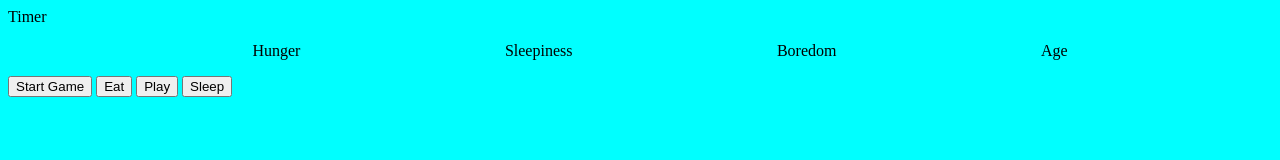
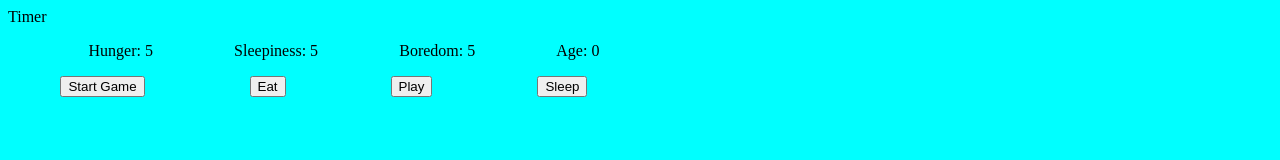
Before and after one commit to angeeg/tamagotchi, a plain HTML site: page index.html in a window 1280 px wide. Drawn offline with Linux system fonts and the light colour scheme.

Commit message:
eat button decrements hunger value

```diff
--- a/css/style.css
+++ b/css/style.css
@@ -1,9 +1,32 @@
 body {
-    background-color: aqua;
+  background-color: aqua;
 }
 
 ul {
-    list-style: none;
+  list-style: none;
+  display: flex;
+  justify-content: space-around;
+}
+
+/* #tamagotchi {
+    width: 103px;
+    height: 103px;
+    background: url('/gato-spritesheet.png');
+    top: 50%;
+    transform: translate(-50%);
+    animation: tamagotchi,
+} */
+
+#buttons {
     display: flex;
-    justify-content: space-evenly;
+    justify-content: space-around;
 }
+
+#egg {
+  height: 400px;
+  width: 50%;
+  height: 550px;
+  /* margin: auto;
+  border: black solid 2px;
+  border-radius: 900px; */
+}
--- a/index.html
+++ b/index.html
@@ -3,23 +3,23 @@
 <head>
     <meta charset="UTF-8">
     <meta name="viewport" content="width=device-width, initial-scale=1.0">
-    <title>Document</title>
+    <title>Tamagotchi</title>
     <link rel="stylesheet" href="css/style.css">
     <script defer type="text/javascript" src="js/tamagotchi.js"></script>
 </head>
 <body>
     <div id="egg">
-        <main id="egg-screen">
+        <main id="screen">
             <div id="timer">Timer</div>
             <div id="tamagotchi">
 
             </div>
             <div id="stats">
                 <ul>
-                    <li class="stats">Hunger</li>
-                    <li class="stats">Sleepiness</li>
-                    <li class="stats">Boredom</li>
-                    <li class="stats">Age</li>
+                    <li id="hunger" class="stats">Hunger</li>
+                    <li id="sleepiness" class="stats">Sleepiness</li>
+                    <li id="boredom" class="stats">Boredom</li>
+                    <li id="age" class="stats">Age</li>
                 </ul>
             </div>
         </main>
--- a/js/tamagotchi.js
+++ b/js/tamagotchi.js
@@ -7,43 +7,60 @@ class Tamagotchi {
     this.boredom = 5;
     this.age = 0;
   }
+}
+// instantiate tamagotchi
+const tamagotchi = new Tamagotchi("Ange");
+console.log(tamagotchi);
+
+// create an object or class for the game itself
+const game = {
   // add method to feed tamagotchi, decrement hunger once fed, or increment hunger if not fed for a certain interval of time
-  feedMe() {
-    console.log("Yummy thanks!");
-  }
+  feedMe: () => {
+    tamagotchi.hunger -= 2;
+    console.log(`Hunger: ${tamagotchi.hunger}`);
+  },
 
   // add method to put tamagotchi to sleep, decrement sleepiness once it goes to sleep, or increment sleepiness if awake for too long
   goToSleep() {
     console.log("zzzzz");
-  }
+  },
 
   // add method to play with tamagotchi, decrement boredom once played with, increment boredom if neglected for
   play() {
     console.log("this is so much fun!");
-  }
+  },
 
   // add method to increase age, have tamagotchi morph once reaching certain ages
   // evolve at 10 and 20
   ageUp() {
     this.age += 1;
-  }
-}
-
-// create an object or class for the game itself
-const game = {
-  // instantiate tamagotchi
-  createTamagotchi: (name) => {
-    const tamagotchi = new Tamagotchi(name);
-    console.log(tamagotchi);
+    console.log(`${this.age}`);
   },
 };
+
 // create a global variable for a timer to be running throughout duration of the game
 
 // create function that starts the game - when the game starts the timer will start counting
 
 // create form to enter name for tamagotchi
+
 // create button to submit name
 
-// create buttons to eat, play, and sleep - turn lights off when sleeping
+// display stats on the window
+let hungerStat = document.querySelector("#hunger");
+hungerStat.innerHTML = `Hunger: ${tamagotchi.hunger}`;
 
-game.createTamagotchi("ange");
+let sleepinessStat = document.querySelector("#sleepiness");
+sleepinessStat.innerHTML = `Sleepiness: ${tamagotchi.sleepiness}`;
+
+let boredomStat = document.querySelector("#boredom");
+boredomStat.innerHTML = `Boredom: ${tamagotchi.boredom}`;
+
+let ageStat = document.querySelector("#age");
+ageStat.innerHTML = `Age: ${tamagotchi.age}`;
+
+
+
+// add function to buttons to eat, play, and sleep - turn lights off when sleeping
+let eatBtn = document.querySelector("#eat");
+eatBtn.addEventListener("click", game.feedMe );
```
Also changed, not shown: gato-spritesheet.png (added).
